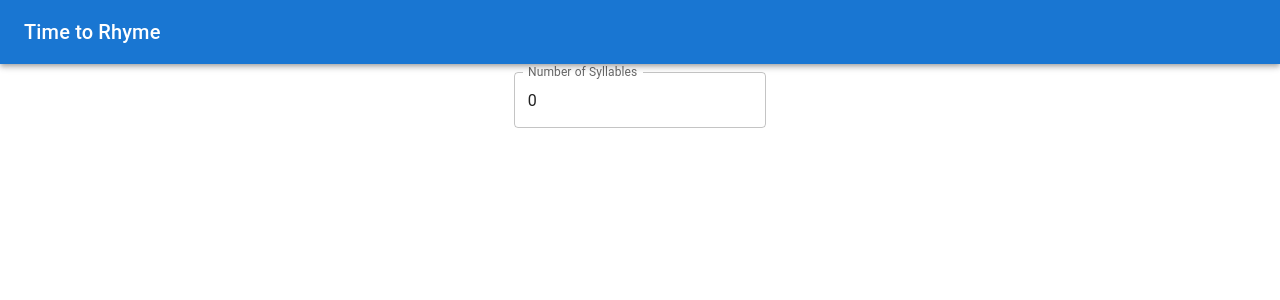
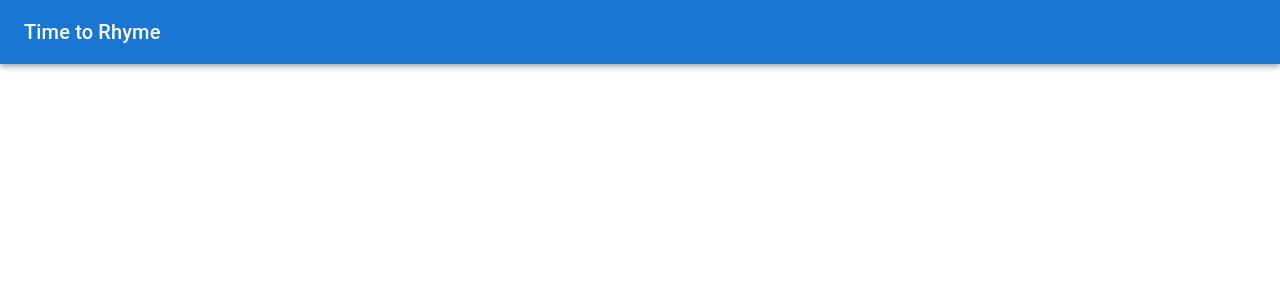
Before and after one commit to WolfSeminary/rhyme-time, a React (Create React App) app: page / in a window 1280 px wide. Shown: the top 300 px of the page. Built offline with nearby package versions, Linux system fonts and the light colour scheme.

Commit message:
add state num of syllables and set state

```diff
--- a/src/App.js
+++ b/src/App.js
@@ -5,7 +5,6 @@ function App() {
   return (
     <div className="App">
       <AppBarPage />
-      <NumOfSyllables />
     </div>
   );
 }
```
